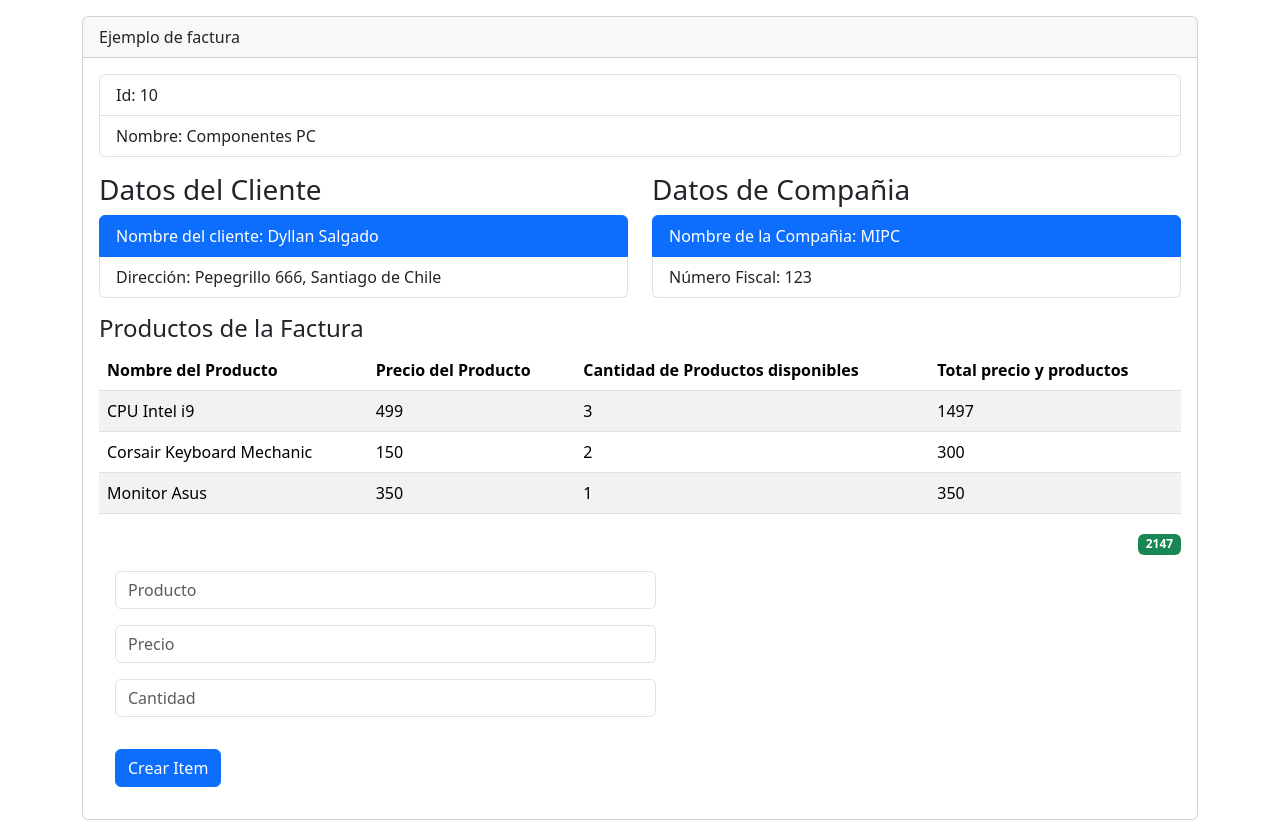
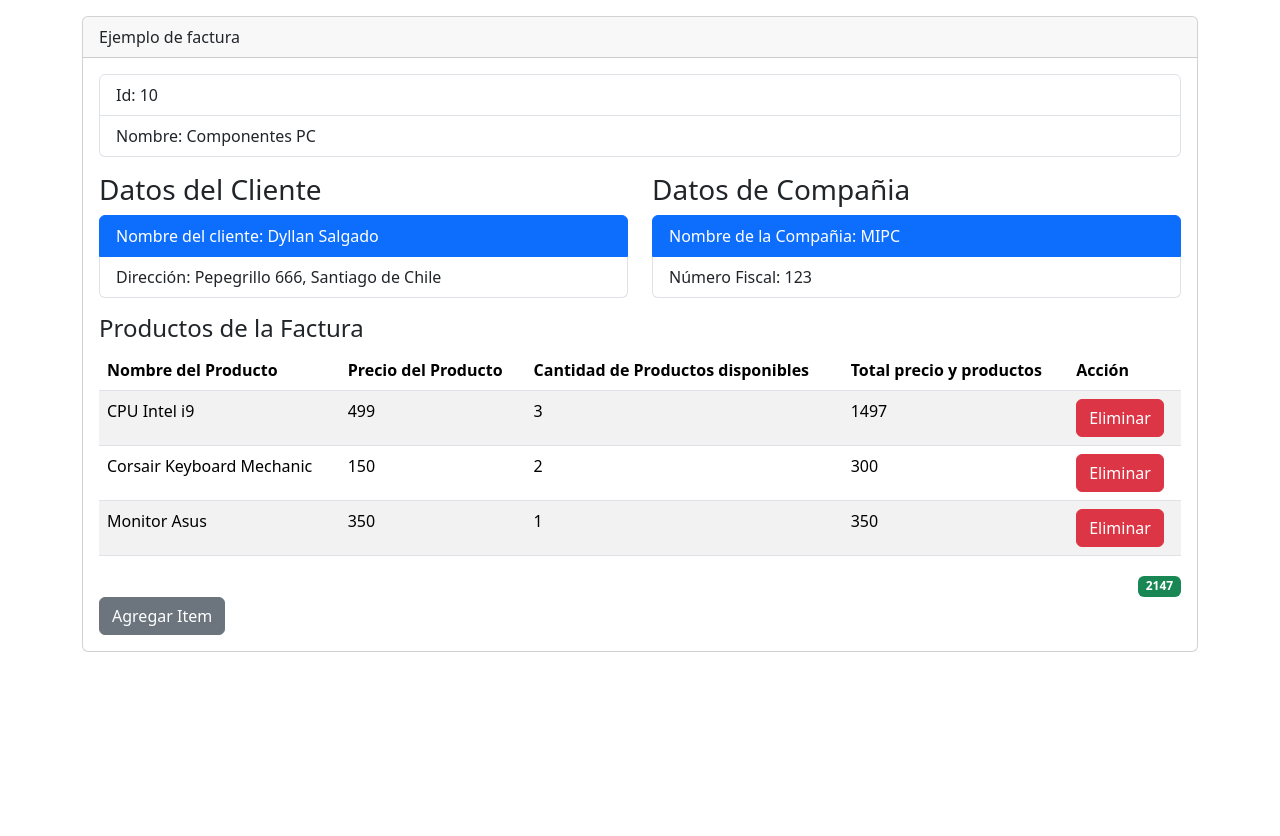
Before and after one commit to dyllansalgado/FullStack, a React (Vite) app in the folder Proyecto Udemy FullStack/react/4-invoice-app/: page / in a window 1280 px wide. After the commit the page ends 800 px from the top, so only its background shows below. Built offline with nearby package versions, Linux system fonts and the light colour scheme.

Commit message:
Se termine proyecto de factura

```diff
--- a/Proyecto Udemy FullStack/react/4-invoice-app/src/InvoiceApp.jsx
+++ b/Proyecto Udemy FullStack/react/4-invoice-app/src/InvoiceApp.jsx
@@ -5,6 +5,7 @@ import { CompanyView } from "./components/CompanyView";
 import { InvoiceView } from "./components/invoiceView";
 import { ListItemView } from "./components/ListItemView";
 import { TotalView } from "./components/TotalView";
+import { FormItemsView } from "./components/FormItemsView";
 
 const invoiceInitial = {
     id: 0,
@@ -28,6 +29,7 @@ const invoiceInitial = {
 
 export const InvoiceApp = () => {
 
+    const [activeForm, setActiveForm] = useState(false);
 
     //Se debe crear una nueva constante para que el total se vaya actualizando dinamicamente.
 
@@ -43,15 +45,6 @@ export const InvoiceApp = () => {
     //Con el service se llaman los datos, pero cada vez que se renderiza se volvera a llamar.
     const {id,name,client,company} = invoice;
 
-
-    //Para resumir los const siguientes se puede generar uno mas general.
-    const [formItemsState, setFormItemsState] = useState({
-        productValue: '',
-        priceValue: '',
-        quantityValue: ''
-    });
-
-    const {productValue,priceValue,quantityValue} = formItemsState;
     //Se utilizan para obtener los estados en los inputs.
     //const [productValue, setProductValue] = useState("");
     //const [priceValue, setPriceValue] = useState(0);
@@ -68,9 +61,6 @@ export const InvoiceApp = () => {
         setTotal(calculateTotal(items));
     }, [items]);
 
-    const onInputChange = ({target: {name,value}}) =>{
-        setFormItemsState({...formItemsState, [name]:value})
-    }
     //Estos igual se pueden resumir, de la manera anterior.
     //const onProductChange =(event) =>{
     //    {
@@ -90,36 +80,25 @@ export const InvoiceApp = () => {
     //    }
     //};
 
-    const onInvoiceItemsSubmit = (event) =>{
+    const onActiveForm = () => {
+        setActiveForm(!activeForm);
+    };
+    const handlerAddItems = ({productValue,priceValue,quantityValue}) =>{
         {
-            event.preventDefault();
-            {/* Se valida que los inputs no esten vacios */}
-            if(productValue.trim().length <= 1) return;
-            if(priceValue.length < 1) return;
-            {/* Validacion si coloca un valor que no es numero, is NOT A NUMBER NaN */}
-            if(isNaN(priceValue)){
-                alert("El precio no es un número");
-                return;}
-            if(quantityValue.length < 1) return;
-            if(isNaN(quantityValue)){
-                alert("La cantidad no es un número");
-                return;}
             {/* parseInt es solo para verificar que se ingresen int, transforma strings en entero */}
             setItems([...items,{
                 id: counter,
                 producto: productValue,
                 price: parseInt(priceValue,10),
                 quantity: parseInt(quantityValue,10)}]);
-            {/* A continuacion se llaman nuevamente los sets en vacios, para que cuando se envie un producto
-            se elimine el texto del input */}
-            setFormItemsState({
-                productValue: '',
-                priceValue: '',
-                quantityValue: ''
-            });
             setCounter(counter + 1);
-        }
-    }
+        };
+    };
+
+    const handlerDeleteItem = (id) =>{
+        setItems(items.filter(item => item.id !== id ));
+    };
+
     return (
         <>
             <div className="container">
@@ -135,42 +114,13 @@ export const InvoiceApp = () => {
                                 <CompanyView title = 'Datos de Compañia' company={company}/>
                             </div>
                         </div>
-                        <ListItemView title = 'Productos de la Factura' items = {items} total ={total}/>
+                        <ListItemView title = 'Productos de la Factura' items = {items} total ={total} handlerDeleteItem = { id => handlerDeleteItem(id)}/>
                         <TotalView total = {total}/>
-                        <form className ="w-50" onSubmit={event =>
-                            onInvoiceItemsSubmit (event)
-                        }>
-                            <input
-                                type = "text"
-                                name = "productValue"
-                                value = {productValue}
-                                placeholder="Producto"
-                                className="form-control m-3"
-                                onChange={event => onInputChange(event)
-                                }/>
-                            <input
-                                type = "number"
-                                name = "priceValue"
-                                value = {priceValue}
-                                min = "1"
-                                placeholder="Precio"
-                                className="form-control m-3"
-                                onChange={event => onInputChange(event)
-                                }/>
-                            <input
-                                type = "number"
-                                name = "quantityValue"
-                                value = {quantityValue}
-                                min = "1"
-                                placeholder="Cantidad"
-                                className="form-control m-3"
-                                onChange={event => onInputChange(event)
-                                }/>
-                            <button
-                            type="submit"
-                            className="btn btn-primary m-3"
-                            >Crear Item</button>
-                        </form>
+                        <button className="btn btn-secondary"
+                        onClick={onActiveForm}>{
+                            !activeForm ? 'Agregar Item' : 'Cerrar Form' }</button>
+                        { !activeForm ? '' :
+                         <FormItemsView handler={ (newItem) => handlerAddItems(newItem)}/>}
                     </div>
                 </div>
             </div>
--- /dev/null
+++ b/Proyecto Udemy FullStack/react/4-invoice-app/src/components/FormItemsView.jsx
@@ -0,0 +1,79 @@
+import { useEffect, useState } from "react";
+
+export const FormItemsView = ({handler}) =>{
+    //Para resumir los const siguientes se puede generar uno mas general.
+    const [formItemsState, setFormItemsState] = useState({
+        productValue: '',
+        priceValue: '',
+        quantityValue: ''
+    });
+    const {productValue,priceValue,quantityValue} = formItemsState;
+
+    const onInputChange = ({target: {name,value}}) =>{
+        setFormItemsState({...formItemsState, [name]:value})
+    };
+
+    const onInvoiceItemsSubmit = (event) =>{
+        {
+            event.preventDefault();
+            {/* Se valida que los inputs no esten vacios */}
+            if(productValue.trim().length <= 1) return;
+            if(priceValue.length < 1) return;
+            {/* Validacion si coloca un valor que no es numero, is NOT A NUMBER NaN */}
+            if(isNaN(priceValue)){
+                alert("El precio no es un número");
+                return;}
+            if(quantityValue.length < 1) return;
+            if(isNaN(quantityValue)){
+                alert("La cantidad no es un número");
+                return;}
+
+            handler(formItemsState);
+            {/* A continuacion se llaman nuevamente los sets en vacios, para que cuando se envie un producto
+            se elimine el texto del input */}
+            setFormItemsState({
+                productValue: '',
+                priceValue: '',
+                quantityValue: ''
+            });
+        }
+    };
+    return (
+        <>
+            <form className ="w-50" onSubmit={event =>
+                onInvoiceItemsSubmit (event)
+            }>
+                <input
+                    type = "text"
+                    name = "productValue"
+                    value = {productValue}
+                    placeholder="Producto"
+                    className="form-control m-3"
+                    onChange={event => onInputChange(event)
+                    }/>
+                <input
+                    type = "number"
+                    name = "priceValue"
+                    value = {priceValue}
+                    min = "1"
+                    placeholder="Precio"
+                    className="form-control m-3"
+                    onChange={event => onInputChange(event)
+                    }/>
+                <input
+                    type = "number"
+                    name = "quantityValue"
+                    value = {quantityValue}
+                    min = "1"
+                    placeholder="Cantidad"
+                    className="form-control m-3"
+                    onChange={event => onInputChange(event)
+                    }/>
+                <button
+                type="submit"
+                className="btn btn-primary m-3"
+                >Crear Item</button>
+            </form>
+        </>
+    );
+}
--- a/Proyecto Udemy FullStack/react/4-invoice-app/src/components/ListItemView.jsx
+++ b/Proyecto Udemy FullStack/react/4-invoice-app/src/components/ListItemView.jsx
@@ -1,10 +1,11 @@
 import { RowItemView } from "./RowItemView";
 import propTypes from 'prop-types'
 
-export const ListItemView = ({title,items, total}) =>{
+export const ListItemView = ({title,items,handlerDeleteItem}) =>{
     return(
         <>
         <h4> {title}</h4>
+        <div className="table-responsive">
             <table className="table table-striped table-hover">
                 {/* thead delimita los encabezados de la tabla */}
                 <thead>
@@ -14,6 +15,7 @@ export const ListItemView = ({title,items, total}) =>{
                         <th>Precio del Producto</th>
                         <th>Cantidad de Productos disponibles</th>
                         <th>Total precio y productos</th>
+                        <th>Acción</th>
                     </tr>
                 </thead>
                 {/* tbody delimita los datos que no son el encabezado */}
@@ -23,11 +25,18 @@ export const ListItemView = ({title,items, total}) =>{
                     item.producto, item.price.....) */}
                     {items.map(({id,producto,price,quantity}) =>{
                         return (
-                        <RowItemView key={ id } producto = {producto} price = {price} quantity={quantity} totales ={price*quantity} />
+                            <RowItemView key={ id }
+                            id= {id}
+                            producto = {producto}
+                            price = {price}
+                            quantity={quantity}
+                            totales ={price*quantity}
+                            handlerDeleteItem = { id => handlerDeleteItem(id)}/>
                         );
                     })}
                 </tbody>
             </table>
+        </div>
         </>
     );
 }
--- a/Proyecto Udemy FullStack/react/4-invoice-app/src/components/RowItemView.jsx
+++ b/Proyecto Udemy FullStack/react/4-invoice-app/src/components/RowItemView.jsx
@@ -1,7 +1,7 @@
 import propTypes from 'prop-types'
 
 //Se usa para traer el contenido
-export const RowItemView = ({producto,price,quantity, totales}) =>{
+export const RowItemView = ({id, producto,price,quantity, totales, handlerDeleteItem}) =>{
     return (
         <>
         <tr>
@@ -9,6 +9,7 @@ export const RowItemView = ({producto,price,quantity, totales}) =>{
             <td>{price}</td>
             <td>{quantity}</td>
             <td>{totales}</td>
+            <td><button className = "btn btn-danger" onClick={() => handlerDeleteItem(id)}>{'Eliminar'}</button></td>
         </tr>
         </>
     );
```
Also changed, not shown: Proyecto Udemy FullStack/react/4-invoice-app/src/data/invoice.js (+4 -4 lines). Lines whose indentation alone changed are shown as unchanged.
